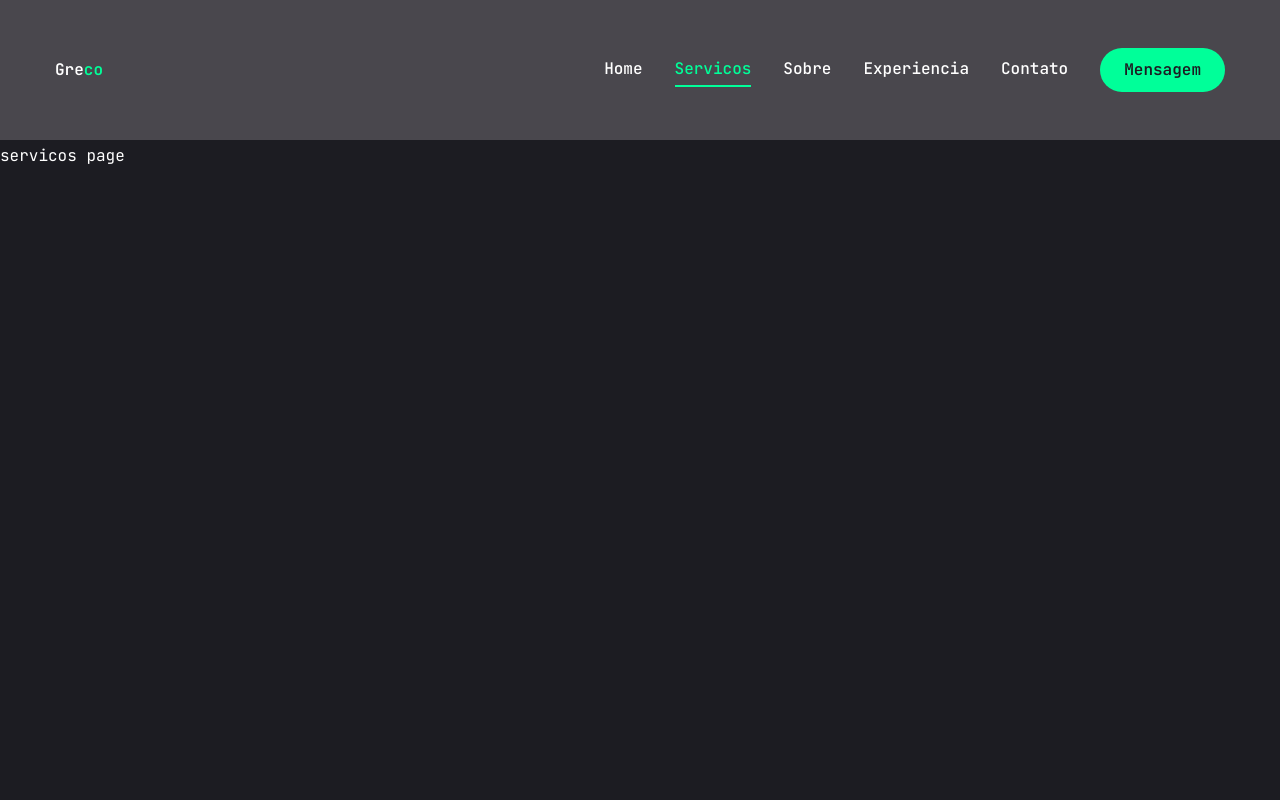
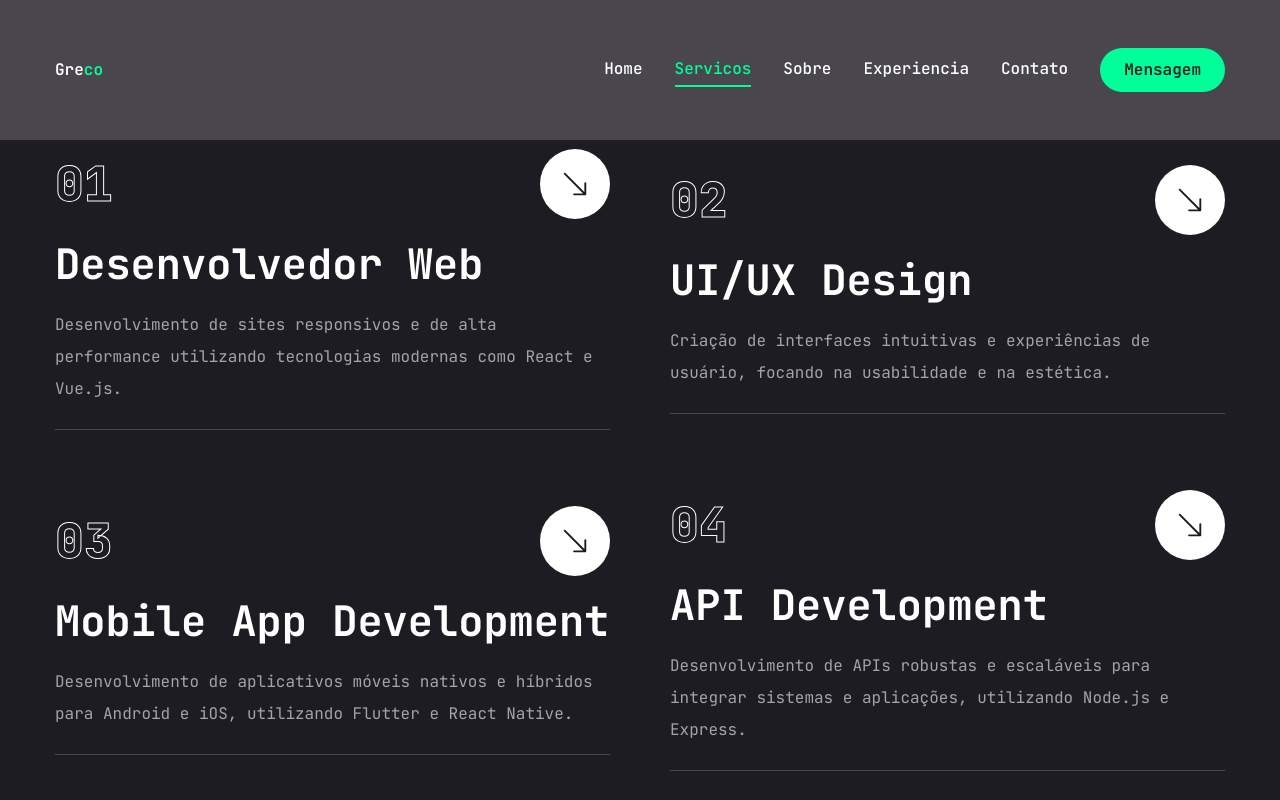
Before and after one commit to GrecoPeres/My-Portfolio, a Next.js app: page /servicos in a window 1280 px wide. Built offline with nearby package versions, Linux system fonts and the light colour scheme.

Commit message:
feat: I Adding new component - Services in My Portfolio

```diff
--- a/app/globals.css
+++ b/app/globals.css
@@ -20,4 +20,11 @@
     border-radius: 50%;
   }
 
+  .text-outline {
+    -webkit-text-stroke: 1px #ffffff;
+  }
+
+  .text-outline-hover {
+    -webkit-text-stroke: 1px #00ff99;
+  }
 }
--- a/app/page.jsx
+++ b/app/page.jsx
@@ -12,7 +12,7 @@
         <div className="flex flex-col xl:flex-row items-center justify-between xl:pt-8 xl:pb-24">
           <div className="text-center xl:text-left order-2 xl:order-none">
             <span className="text-xl">Software Developer</span>
-            <h1 className="h1">Hello Word! I am <br/> <span className="text-accent">Greco Peres</span></h1>
+            <h1 className="h1">Hello Word!<br/> I am <br/> <span className="text-accent">Greco Peres</span></h1>
             <p className="max-w-[500px] mb-9 text-white">Eu sou um desenvolvedor de sistemas, apaixonado pela área da programação e com muita sede de aprendizagem.</p>
             <div className="flex flex-col xl:flex-row items-center gap-8">
               <Button variant="outline" size="lg" className="uppercase flex items-center gap-2">
--- a/app/servicos/page.jsx
+++ b/app/servicos/page.jsx
@@ -1,8 +1,71 @@
+"use client";
+
+import { BsArrowDownRight } from 'react-icons/bs';
+import Link from "next/link";
+
+const services = [
+  {
+    num: '01',
+    titulo: 'Desenvolvedor Web',
+    descricao: 'Desenvolvimento de sites responsivos e de alta performance utilizando tecnologias modernas como React e Vue.js.',
+    href: "web-development"
+  },
+  {
+    num: '02',
+    titulo: 'UI/UX Design',
+    descricao: 'Criação de interfaces intuitivas e experiências de usuário, focando na usabilidade e na estética.',
+    href: "ui-ux-design"
+  },
+  {
+    num: '03',
+    titulo: 'Mobile App Development',
+    descricao: 'Desenvolvimento de aplicativos móveis nativos e híbridos para Android e iOS, utilizando Flutter e React Native.',
+    href: "mobile-app-development"
+  },
+  // {
+  //   num: '04',
+  //   titulo: 'E-commerce Solutions',
+  //   descricao: 'Implementação de soluções completas de e-commerce, incluindo integração de sistemas de pagamento, gerenciamento de produtos e otimização de SEO.',
+  //   href: "e-commerce-solutions"
+  // },
+  {
+    num: '04',
+    titulo: 'API Development',
+    descricao: 'Desenvolvimento de APIs robustas e escaláveis para integrar sistemas e aplicações, utilizando Node.js e Express.',
+    href: "api-development"
+  },
+]
+
+import { motion } from "framer-motion";
 
 const Servicos = () => {
   return (
-    <div>servicos page</div>
-  )
+    <section className='min-h-[80vh] flex flex-col justify-center py-12 xl:py-0'>
+      <div className="container mx-auto">
+        <motion.div initial={{opacity: 0}} animate={{opacity: 1, transition: {delay: 2.4, duration: 0.4, ease: "easeIn"},}} className='grid grid-cols-1 md:grid-cols-2 gap-[60px]'>
+          {services.map((service, index)=> {
+            return (
+            <div key={index} className='flex-1 flex flex-col justify-center gap-6 group'>
+              {/* TOP */}
+              <div className='w-full flex justify-between items-center'>
+                <div className='text-5xl font-extrabold text-outline text-transparent group-hover:text-outline-hover transition-all duration-500'>{service.num}</div>
+                <Link href={service.href} className='w-[70px] h-[70px] rounded-full bg-white group-hover:bg-accent transition-all duration-500 flex justify-center items-center hover:-rotate-45'>
+                  <BsArrowDownRight className='text-primary text-3xl' />
+                </Link>
+              </div>
+              {/* cabeçalho */}
+              <h2 className='text-[42px] font-bold leading-none text-white group-hover:text-accent transition-all duration-500'>{service.titulo}</h2>
+              {/* descricao */}
+              <p className='text-white/60'>{service.descricao}</p>
+              {/* border */}
+              <div className='border-b border-white/20 w-full'></div>
+            </div>
+            );
+          })}
+        </motion.div>
+      </div>
+    </section>
+  );
 }
 
 export default Servicos
```
